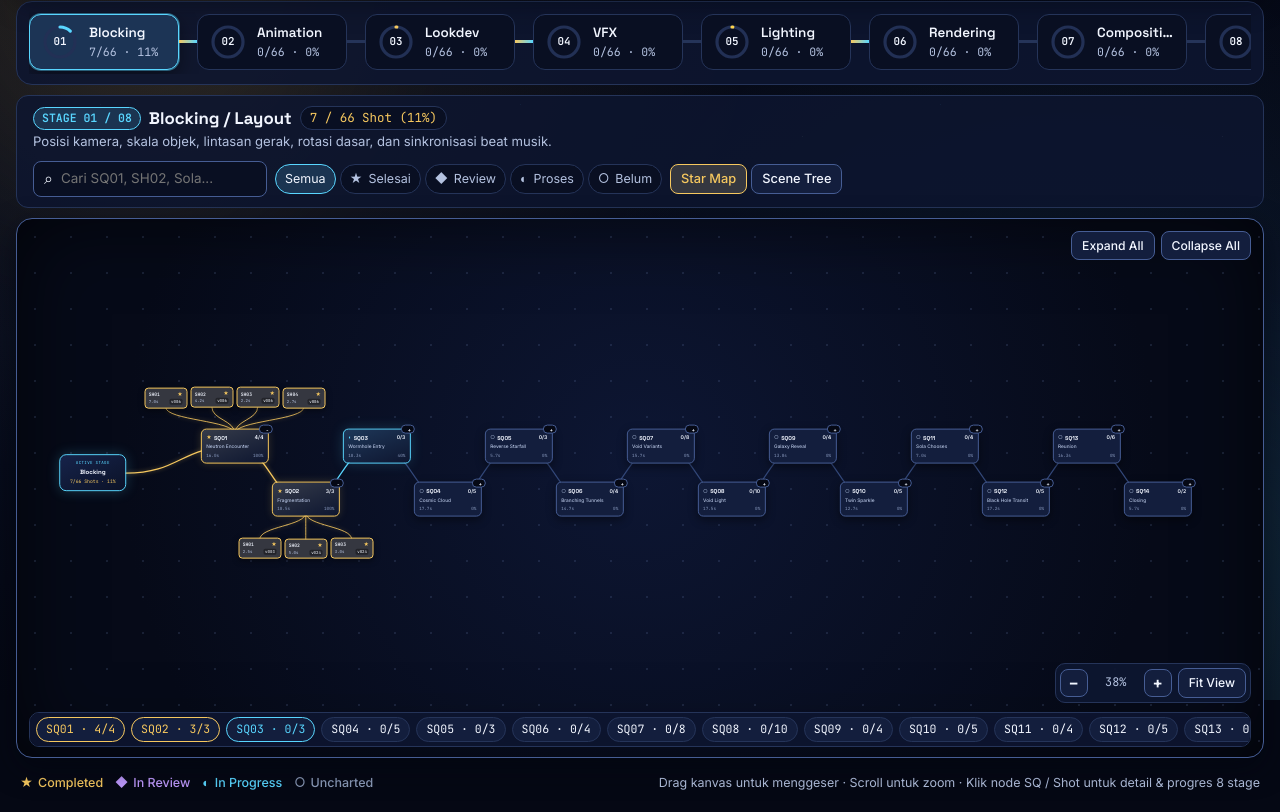
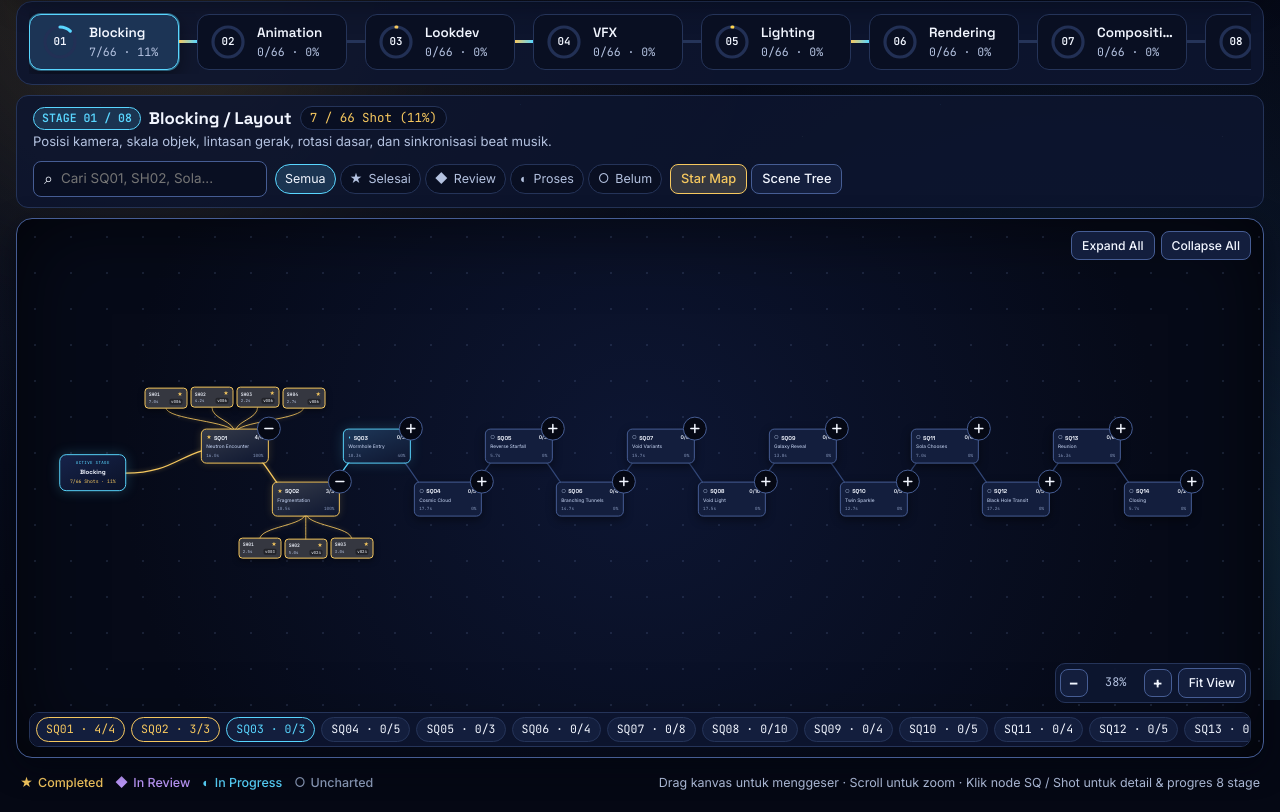
Before and after one commit to madan6557/project-tracker, a website built with Vite: page index.html in a window 1280 px wide. Shown: the part 100-912 px from the top of the page. Built offline with nearby package versions, Linux system fonts and the light colour scheme.

Commit message:
Keep diagram expand buttons stable at any zoom

```diff
--- a/src/components/ProgressionCanvas.ts
+++ b/src/components/ProgressionCanvas.ts
@@ -469,7 +469,11 @@ export class ProgressionCanvas {
             aria-expanded="${item.expanded ? 'true' : 'false'}"
             aria-label="${item.expanded ? 'Tutup' : 'Buka'} cabang shot ${escapeHtml(item.seq.id)}"
             title="${item.expanded ? 'Tutup cabang shot' : 'Buka cabang shot'}"
-          >${item.expanded ? '−' : '+'}</button>
+          >
+            <svg class="sq-expand-icon" viewBox="0 0 12 12" aria-hidden="true" focusable="false">
+              <path d="${item.expanded ? 'M2 6h8' : 'M2 6h8M6 2v8'}" />
+            </svg>
+          </button>
         </div>
       `);
 
--- a/src/styles/main.css
+++ b/src/styles/main.css
@@ -803,21 +803,30 @@ select {
 
 .sq-expand-btn {
   position: absolute;
-  right: calc(-10px * var(--z));
-  top: calc(-10px * var(--z));
-  width: calc(24px * var(--z));
-  height: calc(24px * var(--z));
-  border-radius: 999px;
-  border: max(1px, calc(1.5px * var(--z))) solid var(--border-strong);
+  right: 0;
+  top: 0;
+  transform: translate(50%, -50%);
+  width: 24px;
+  height: 24px;
+  padding: 0;
+  border-radius: 50%;
+  border: 1px solid var(--border-strong);
   background: var(--bg-void);
   color: var(--text-primary);
-  font-family: var(--font-mono);
-  font-size: calc(0.85rem * var(--z));
-  font-weight: 700;
   display: grid;
   place-items: center;
   cursor: pointer;
   z-index: 2;
+}
+
+.sq-expand-icon {
+  display: block;
+  width: 12px;
+  height: 12px;
+  fill: none;
+  stroke: currentColor;
+  stroke-width: 1.5;
+  stroke-linecap: round;
 }
 
 .sq-expand-btn:hover {
```
